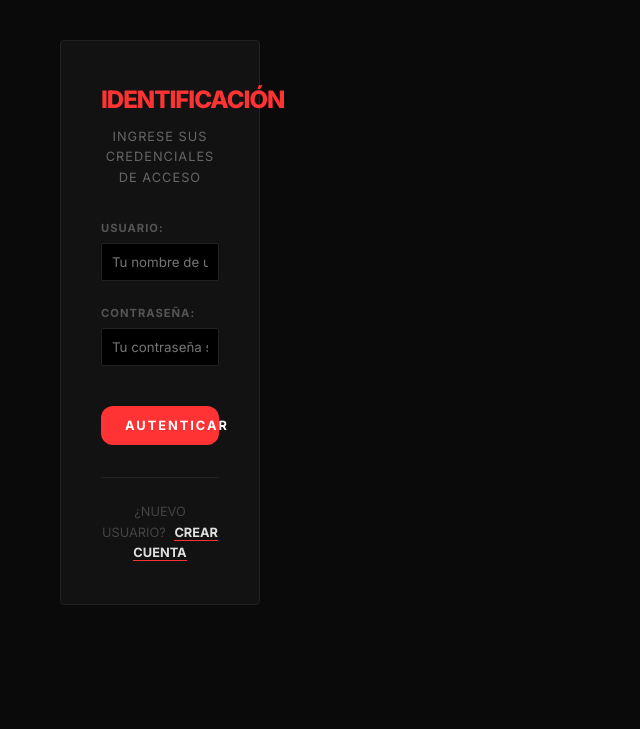
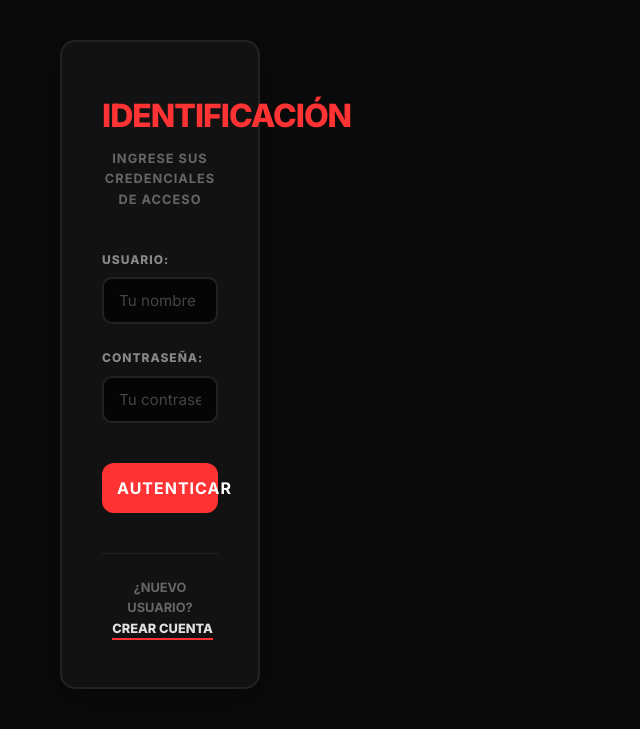
Before and after one commit to diegovpa10/Duolingo, a Django app: page /login/ in a window 1280 px wide. Shown: the part 87-816 px from the top of the page, without its empty margins (0-640 px from the left). Before the commit the page ends 692 px from the top, so only its background shows below. Run offline with Django 5.2, Linux system fonts and the light colour scheme.

Commit message:
Enhance login page structure and styling
Refactor login page layout and styles for improved design.

```diff
--- a/aprendizaje/templates/aprendizaje/login.html
+++ b/aprendizaje/templates/aprendizaje/login.html
@@ -3,74 +3,163 @@
 {% block title %}Acceso - RedOwl Academy{% endblock %}
 
 {% block content %}
-    <div style="display: flex; justify-content: center; align-items: center; min-height: 60vh;">
-        <div class="card" style="max-width: 400px; width: 100%; border-color: var(--secondary-accent); padding: 2.5rem;">
+<style>
+    .login-container {
+        display: flex;
+        justify-content: center;
+        align-items: center;
+        min-height: 70vh; /* Centrado un poco mejor en pantallas altas */
+    }
 
-            <div style="text-align: center; margin-bottom: 2rem;">
-                <h2 style="color: var(--accent-color); font-weight: 800; letter-spacing: -1px; text-transform: uppercase; margin-bottom: 0.5rem;">
-                    Identificación
-                </h2>
-                <p style="color: #666; font-size: 0.8rem; letter-spacing: 1px;">INGRESE SUS CREDENCIALES DE ACCESO</p>
+    .login-card {
+        max-width: 400px;
+        width: 100%;
+        background-color: var(--card-bg);
+        border: 2px solid var(--secondary-accent);
+        border-radius: 15px; /* Bordes redondeados modernos */
+        padding: 3rem 2.5rem; /* Un poco más de aire interior */
+        box-shadow: 0 10px 30px rgba(0,0,0,0.3);
+    }
+
+    .login-header {
+        text-align: center;
+        margin-bottom: 2.5rem;
+    }
+
+    .login-title {
+        color: var(--accent-color);
+        font-weight: 800;
+        font-size: 2rem;
+        letter-spacing: -1px;
+        text-transform: uppercase;
+        margin-bottom: 0.5rem;
+    }
+
+    .login-subtitle {
+        color: #666;
+        font-size: 0.8rem;
+        letter-spacing: 1px;
+        font-weight: bold;
+    }
+
+    /* Estilos del Formulario */
+    .form-group {
+        margin-bottom: 1.5rem;
+    }
+
+    .form-label {
+        display: block;
+        font-size: 0.75rem;
+        text-transform: uppercase;
+        color: #888;
+        margin-bottom: 8px;
+        font-weight: 800;
+        letter-spacing: 1px;
+    }
+
+    .form-input {
+        width: 100%;
+        background-color: #050505; /* Un fondo un poco más oscuro que la tarjeta */
+        border: 2px solid var(--secondary-accent);
+        color: var(--text-color);
+        padding: 12px 15px;
+        border-radius: 10px; /* Campos de texto redondeados */
+        outline: none;
+        box-sizing: border-box;
+        transition: all 0.3s ease;
+        font-size: 0.95rem;
+    }
+
+    .form-input:focus {
+        border-color: var(--accent-color);
+        box-shadow: 0 0 10px rgba(255, 51, 51, 0.1);
+    }
+
+    .form-input::placeholder {
+        color: #444;
+    }
+
+    .alert-error {
+        background-color: rgba(255, 51, 51, 0.1);
+        border: 2px solid var(--accent-color);
+        color: var(--accent-color);
+        padding: 12px;
+        text-align: center;
+        margin-bottom: 1.5rem;
+        border-radius: 8px;
+        font-weight: bold;
+        font-size: 0.9rem;
+    }
+
+    .login-footer {
+        margin-top: 2.5rem;
+        padding-top: 1.5rem;
+        border-top: 1px solid var(--secondary-accent);
+        text-align: center;
+    }
+
+    .signup-text {
+        font-size: 0.8rem;
+        color: #666;
+        font-weight: bold;
+    }
+
+    .signup-link {
+        color: var(--text-color);
+        text-decoration: none;
+        font-weight: 800;
+        margin-left: 5px;
+        border-bottom: 2px solid var(--accent-color);
+        padding-bottom: 2px;
+        transition: color 0.2s ease;
+    }
+
+    .signup-link:hover {
+        color: var(--accent-color);
+    }
+</style>
+
+<div class="login-container">
+    <div class="login-card">
+
+        <div class="login-header">
+            <h2 class="login-title">Identificación</h2>
+            <p class="login-subtitle">INGRESE SUS CREDENCIALES DE ACCESO</p>
         </div>
 
         <form method="POST">
             {% csrf_token %}
 
-                <style>
-                    /* Estilo específico para los inputs generados por Django form.as_p */
-                    form p { margin-bottom: 1.5rem; }
-                    form label {
-                        display: block;
-                        font-size: 0.7rem;
-                        text-transform: uppercase;
-                        color: #555;
-                        margin-bottom: 5px;
-                        font-weight: bold;
-                        letter-spacing: 1px;
-                    }
-                    form input {
-                        width: 100%;
-                        background-color: #000;
-                        border: 1px solid var(--secondary-accent);
-                        color: var(--text-color);
-                        padding: 10px;
-                        border-radius: 2px;
-                        outline: none;
-                        box-sizing: border-box;
-                    }
-                    form input:focus { border-color: var(--accent-color); }
-                </style>
-
             {% if messages %}
-                    <div style="background-color: #ff333320; border: 1px solid #ff3333; color: #ff4444; padding: 10px; text-align: center; margin-bottom: 1rem; border-radius: 4px; font-weight: bold;">
+                <div class="alert-error">
                     {% for message in messages %}
                         {{ message }}
                     {% endfor %}
                 </div>
             {% endif %}
 
-                <p>
-                    <label for="username">Usuario:</label>
-                    <input type="text" name="username" id="username" placeholder="Tu nombre de usuario" required>
-                </p>
-                <p>
-                    <label for="password">Contraseña:</label>
-                    <input type="password" name="password" id="password" placeholder="Tu contraseña secreta" required>
-                </p>
+            <div class="form-group">
+                <label class="form-label" for="username">Usuario:</label>
+                <input class="form-input" type="text" name="username" id="username" placeholder="Tu nombre de usuario" required>
+            </div>
 
-                <button type="submit" class="btn" style="width: 100%; margin-top: 1rem; letter-spacing: 2px; font-weight: bold;">
+            <div class="form-group">
+                <label class="form-label" for="password">Contraseña:</label>
+                <input class="form-input" type="password" name="password" id="password" placeholder="Tu contraseña secreta" required>
+            </div>
+
+            <button type="submit" class="btn" style="width: 100%; margin-top: 1rem; padding: 15px; font-size: 1rem;">
                 AUTENTICAR
             </button>
         </form>
 
-            <div style="margin-top: 2rem; padding-top: 1.5rem; border-top: 1px solid #222; text-align: center;">
-                <p style="font-size: 0.8rem; color: #444;">
+        <div class="login-footer">
+            <p class="signup-text">
                 ¿NUEVO USUARIO?
-                    <a href="{% url 'registro' %}" style="color: var(--text-color); text-decoration: none; font-weight: bold; margin-left: 5px; border-bottom: 1px solid var(--accent-color);">
-                        CREAR CUENTA
-                    </a>
+                <a href="{% url 'registro' %}" class="signup-link">CREAR CUENTA</a>
             </p>
         </div>
+
     </div>
 </div>
 {% endblock %}
```
Lines whose indentation alone changed are shown as unchanged.
